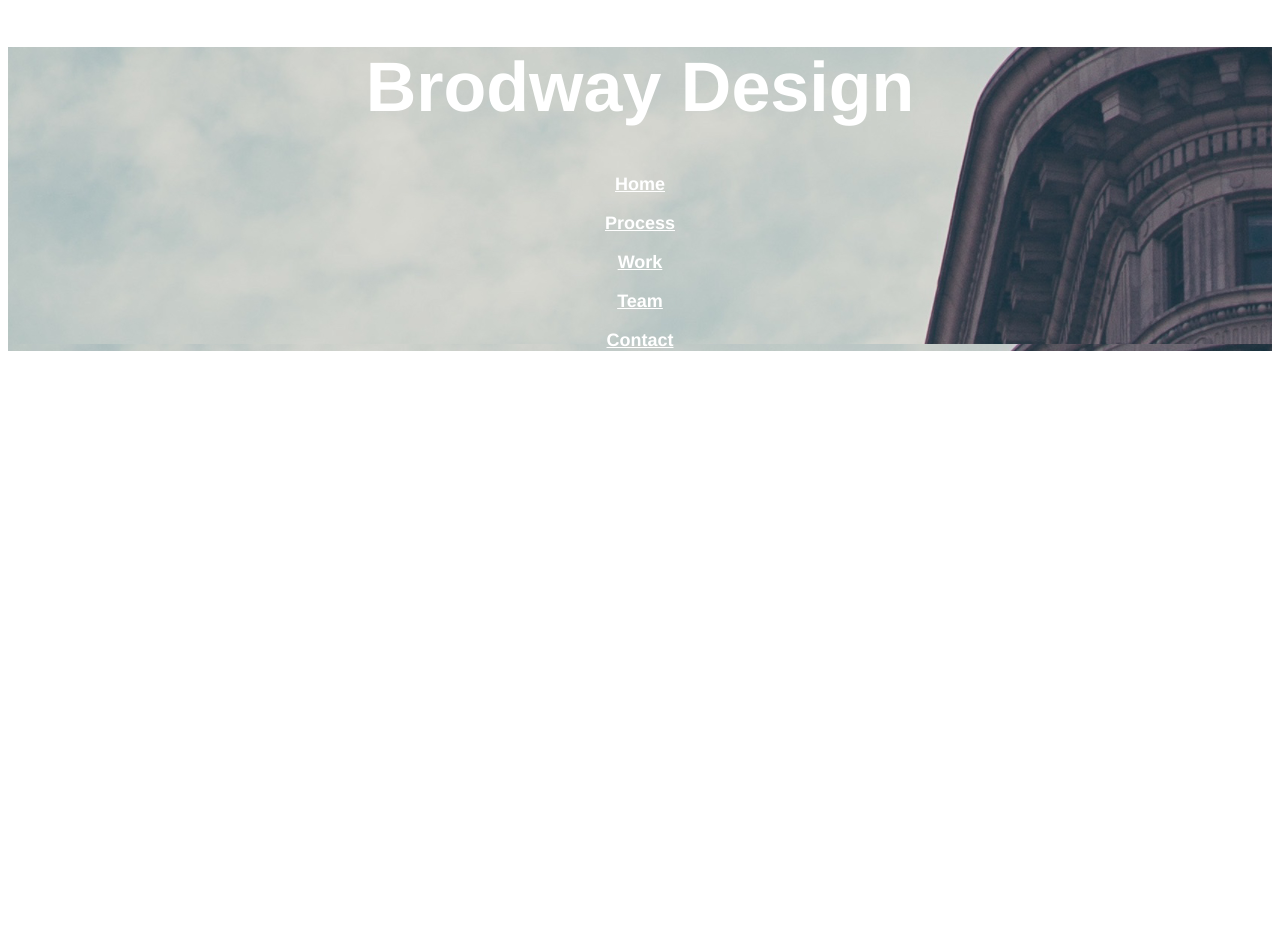
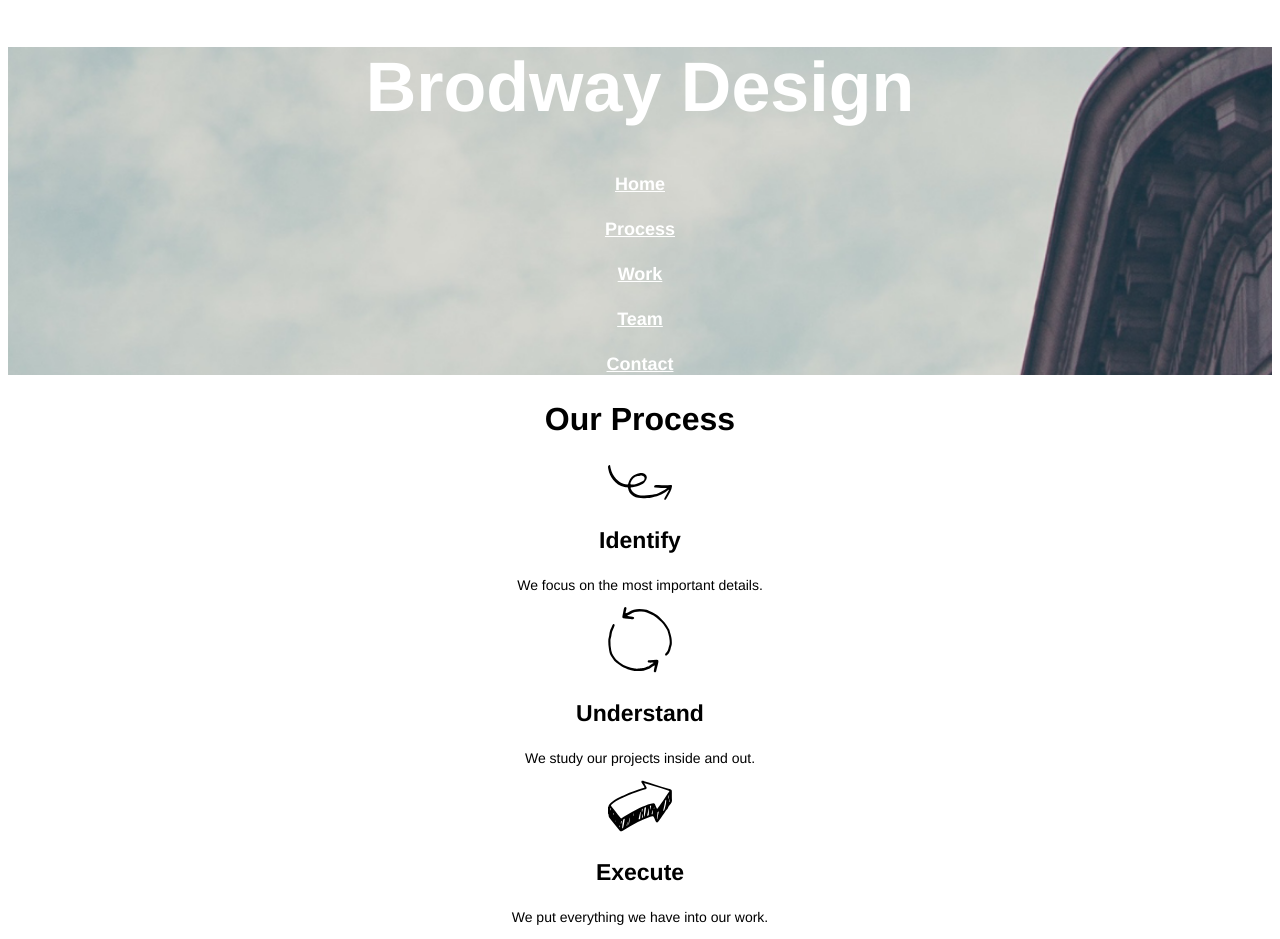
Before and after one commit to dmytronayda/brodway, a plain HTML site: page index.html in a window 1280 px wide. Before the commit the page ends 800 px from the top, so only its background shows below. Drawn offline with Linux system fonts and the light colour scheme; files whose address does not match are found by name.

Commit message:
Create main section html/css.

```diff
--- a/index.html
+++ b/index.html
@@ -7,18 +7,34 @@
   </head>
   <body>
 
-    <!--Header with background picture-->
+    <!--Header with nav bar & background picture-->
 
     <div class="header">
       <h1>Brodway Design</h1>
       <nav>
-        <h3>Home</h3>
-        <h3>Process</h3>
-        <h3>Work</h3>
-        <h3>Team</h3>
-        <h3>Contact</h3>
+        <h4>Home</h4>
+        <h4>Process</h4>
+        <h4>Work</h4>
+        <h4>Team</h4>
+        <h4>Contact</h4>
       </nav>
     </div>
+
+    <!--Main section-->
+    <div class="main">
+      <h2>Our Process</h2>
+      <img src="./resources/icons/identify.svg" alt="Brodway-top-architechts-indentify">
+      <h3>Identify</h3>
+      <p>We focus on the most important details.</p>
+      <img src="./resources/icons/understand.svg" alt="Brodway-top-architechts-indentify">
+      <h3>Understand</h3>
+      <p>We study our projects inside and out.</p>
+      <img src="./resources/icons/execute.svg" alt="Brodway-top-architechts-indentify">
+      <h3>Execute</h3>
+      <p>We put everything we have into our work.</p>
+
+    </div>
+
 
 
 
--- a/resources/css/style.css
+++ b/resources/css/style.css
@@ -1,18 +1,39 @@
 body {
   font-family: Helvetica;
+  color: black;
 }
 
 .header {
   text-align: center;
   background-image: url("file:///C:/Users/dmytriy.naida/Documents/projects/broadway/resources/images/the-flatiron-building.png");
+  background-size: cover;
+  width: 100%;
   color: white;
 }
-h1 {
+.header h1 {
   font-size: 70px;
   font-weight: bold;
 }
 
-h3 {
+.header h4 {
   font-size: 18px;
   text-decoration: underline;
 }
+
+.main {
+  text-align: center;
+}
+
+h2 {
+  font-size: 32px;
+  font-weight: bold;
+}
+
+h3 {
+  font-size: 23px;
+  font-weight: bold;
+}
+
+p {
+  font-size: 14px;
+}
```
